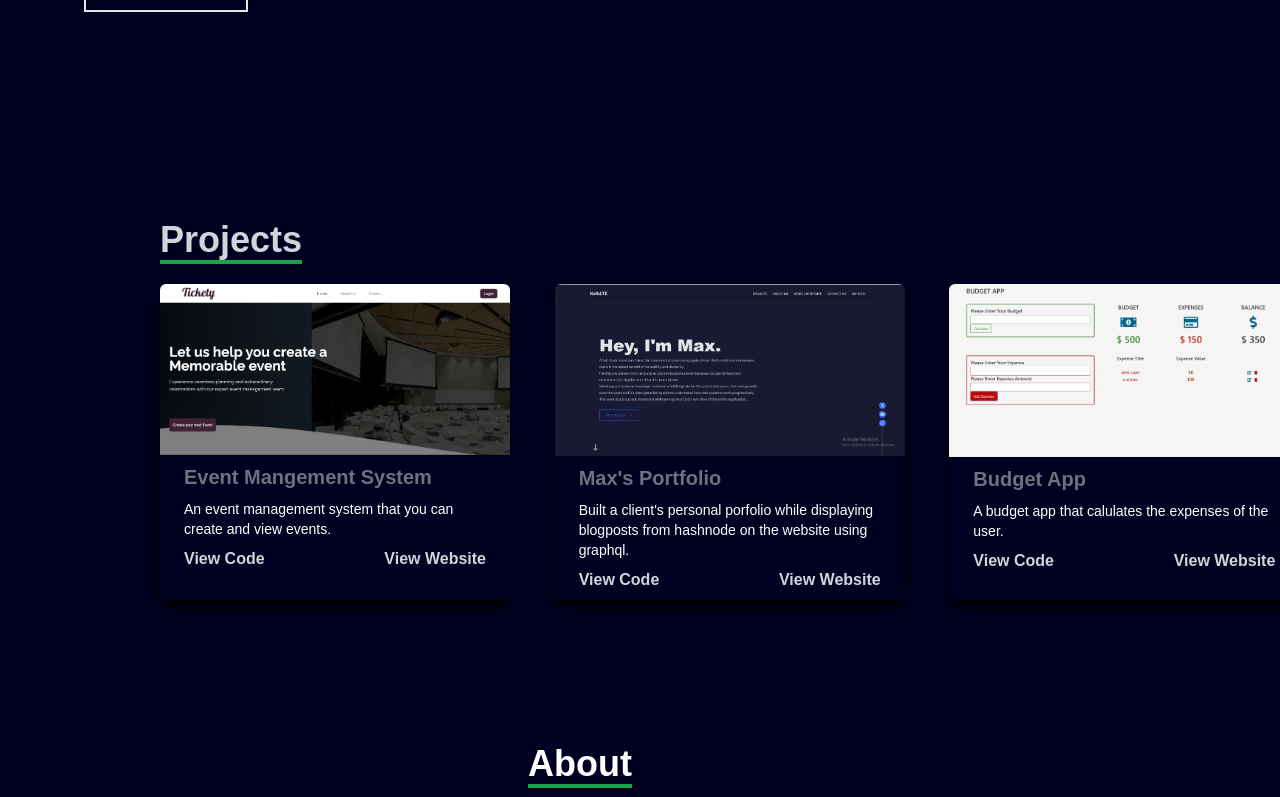
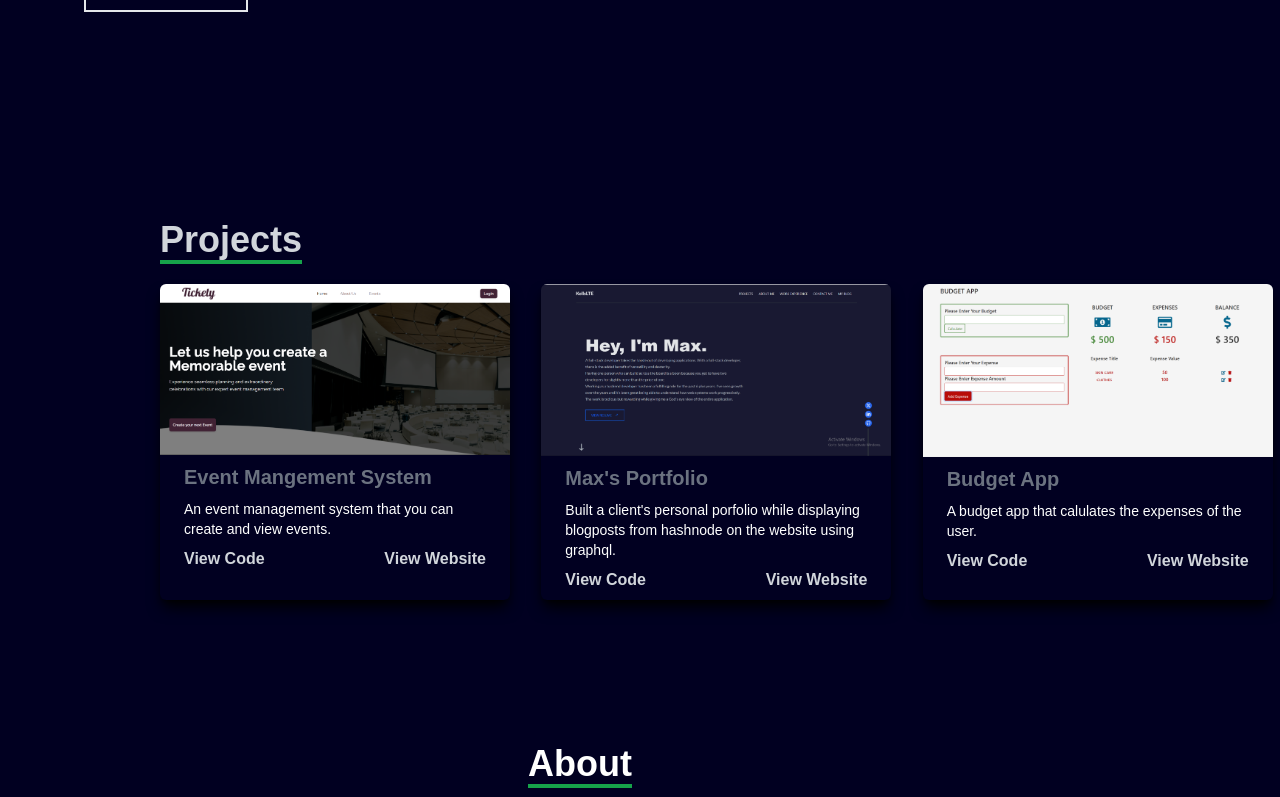
Before and after one commit to terejoe/personal-portfolio, a React (Create React App) app: page / in a window 1280 px wide. Shown: the part 480-1277 px from the top of the page. Built offline with nearby package versions, Linux system fonts and the light colour scheme.

Commit message:
refactor code

```diff
--- a/src/components/project.jsx
+++ b/src/components/project.jsx
@@ -4,13 +4,13 @@ import budget from '../assets/budget.png'
 
 export default function Project() {
   return (
-    <div name ='projects' className='w-full pt-20 md:pt-40 bg-[#010021] text-gray-300'>
+    <div name ='projects' className='w-full pt-10 md:pt-40 bg-[#010021] text-gray-300'>
       <div className='md:pl-40 p-4 flex flex-col justify-center w-full h-full'>
         <div className='pb-6'>
           <p className='text-4xl font-bold inline border-b-4 text-gray-300 border-green-600'>Projects</p>
         </div>
 
-        <div className='grid sm:grid-cols-2 md:grid-cols-3 md:gap-20 gap-10 mx-auto'>
+        <div className='grid sm:grid-cols-2 md:grid-cols-3 gap-10 mx-auto'>
           {/* One Item */}
           <div className='border-lg shadow-lg shadow-black container rounded-md justify-center items-center md:w-[350px] overflow-hidden'>
             <a href=' https://tickety-group10.netlify.app/'><img src={tickety} alt='Website' className='w-full'/></a>
```
